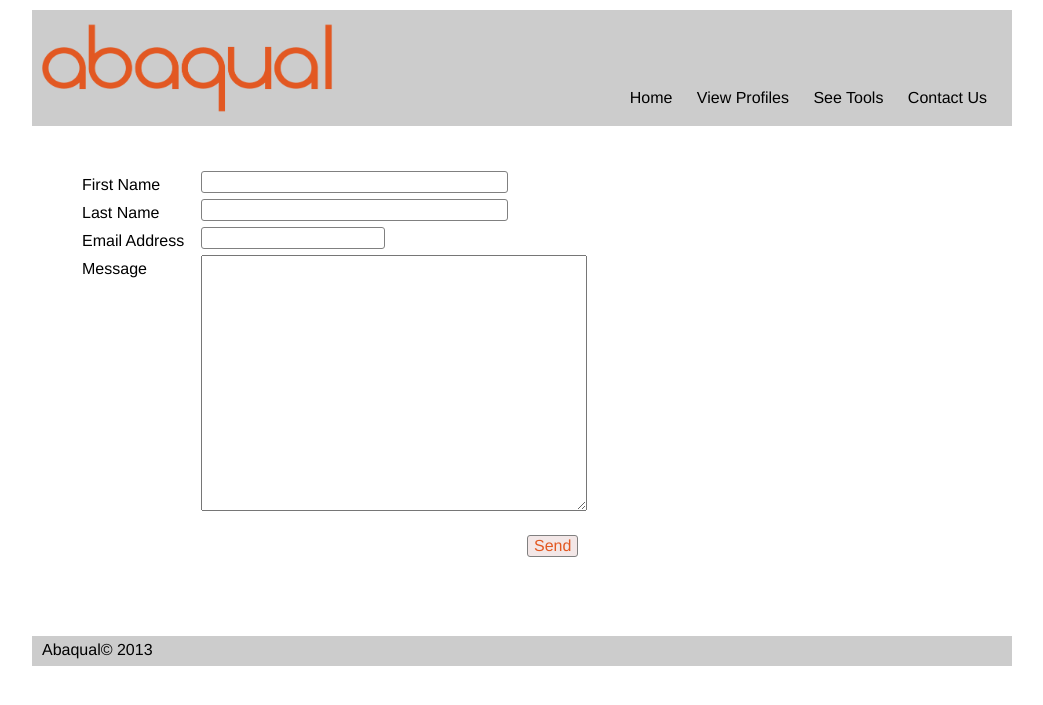
After one commit to shoeybi/abq_web, a Django app: page /contactus/ in a window 1280 px wide. The commit adds this page. Shown: the top 705 px of the page, without its empty margins (118-1161 px from the left). Run offline with Django 3.2, Linux system fonts and the light colour scheme; parts of the project's set-up code (start-up, migrations or seed data) failed here and were passed over.

Commit message:
added contact us page but it is not compelte

```diff
--- a/awd/abq/forms.py
+++ b/awd/abq/forms.py
@@ -4,6 +4,49 @@ from django.contrib.auth.models import User
 from django.forms import ModelForm
 from django.forms.util import ErrorDict, ErrorList
 from abq.models import AbqUser, Company, Workspace, Hardware, OS, Employment
+
+
+class ContactUsForm(forms.Form):
+
+    firstname = forms.CharField(max_length=100, label=(u'First Name'))
+    lastname = forms.CharField(max_length=100, label=(u'Last Name'))
+    email = forms.EmailField(label=(u'Email Address'))
+    message = forms.CharField(widget=forms.Textarea, label=(u'Message'))
+
+    # clean
+    def clean(self):
+        # first we need to get access to the original cleaned_data method
+        cleaned_data = super(ContactUsForm,self).clean()
+        # get the first name
+        firstname = cleaned_data.get('firstname')
+        if firstname == None :
+            if not self._errors:
+                self._errors = ErrorDict()
+            self._errors['firstname'] = ErrorList(
+                [u' First name is required.'])
+        # get the last name
+        lastname = cleaned_data.get('lastname')
+        if lastname == None :
+            if not self._errors:
+                self._errors = ErrorDict()
+            self._errors['lastname'] = ErrorList(
+                [u' Last name is required.'])
+        # get the email address
+        email = cleaned_data.get('email')
+        if email == None :
+            if not self._errors:
+                self._errors = ErrorDict()
+            self._errors['email'] = ErrorList(
+                [u' Email address is not valid.'])
+        # get the email address
+        message = cleaned_data.get('message')
+        if message == None :
+            if not self._errors:
+                self._errors = ErrorDict()
+            self._errors['message'] = ErrorList(
+                [u' Message is required.'])
+
+        return self.cleaned_data
 
 
 class EmploymentForm(forms.Form):
@@ -70,7 +113,6 @@ class EmploymentForm(forms.Form):
                     abqUser.user.username+' is already a member.')
         # make sure we return the cleaned_data
         return self.cleaned_data
-
 
 
 class EmploymentTerminationForm(forms.Form):
--- a/awd/abq/views.py
+++ b/awd/abq/views.py
@@ -12,7 +12,7 @@ from django.core.files import File
 from abq.misc import login_user_no_credentials, get_aws_region
 from abq.forms import LoginForm, RegistrationForm, CompanyRegForm, \
     WorkspaceLaunchForm, EmploymentForm, WorkspaceTerminateForm, \
-    EmploymentTerminationForm
+    EmploymentTerminationForm, ContactUsForm
 from abq.models import AbqUser, Company, OS, Hardware, Employment, \
     Workspace, Region
 import datetime, random, hashlib, threading
@@ -662,6 +662,29 @@ def RegistrationConfirmation(request,activation_key):
         return HttpResponseRedirect('/console/')
 
 
+
+def ContactUs(request):
+
+    # if the user is posting
+    if request.method == 'POST':
+        # populate the form from post
+        form = ContactUsForm(request.POST)
+        # if the form is valid
+        if form.is_valid():
+            print 'form is valid'
+            # redirect them to a thank you page
+
+    else:
+        # show them an empty form
+        form = ContactUsForm()
+
+
+    return render_to_response(
+        'contactus.html',
+        {'form': form},
+        context_instance=RequestContext(request))
+
+
 def LoginRequest(request):
 
     # if the user is already authenticated redirect them to profile
--- a/awd/awd/urls.py
+++ b/awd/awd/urls.py
@@ -37,16 +37,15 @@ urlpatterns = patterns(
     url(r'^employment-confirmation/(?P<activation_key>\w+)/$',
         'abq.views.EmploymentConfirmation'),
 
+    # contact us
+    url(r'^contactus/$','abq.views.ContactUs'),
 
 
     # base
     url(r'^base/$',TemplateView.as_view(template_name="base.html")),
 
-    # base
+    # test
     url(r'^test/$',TemplateView.as_view(template_name="mytests.html")),
-
-
-
 
 
     # Examples:
--- a/awd/static/css/awd.css
+++ b/awd/static/css/awd.css
@@ -303,7 +303,6 @@ a {
     vertical-align: top;
 }
 
-
 #company #team #invite {
     padding: 7px;
 }
@@ -322,7 +321,7 @@ a {
 }
 
 
-#registration {
+#registration, #contactus {
     text-align: left;
     margin-left: 40px;
     margin-top: 30px;
@@ -349,32 +348,23 @@ a {
     height: 30px;
 }
 
-
-
-
-
-
-
-
-
-
-
-/* ===================== */
-
-#registrationThankyou {
-		      padding:   50px;
-		      font-size: 1.3em;
+#contactus label {
+    display: inline-block;
+    width: 110px;
+    vertical-align: top;
+    padding: 5px;
 }
 
-
-#profilename {
-	     margin-top: -70px;
-	     margin-right: 120px;
-	     width: 300px;
-	     float: right;
-	     text-align: right;
+#contactus input[type="text"] {
+    width: 300px;
 }
 
-#profilename p {
-	     font-size: 1.3em;
+#contactus input[type="submit"] {
+    margin-top: 20px;
+    margin-left: 450px;
 }
+
+#contactus textarea {
+    width:380px;
+    height:250px;
+}
--- a/awd/templates/base.html
+++ b/awd/templates/base.html
@@ -53,7 +53,7 @@
 	    <a href="#"> See Tools </a>
 	  </li>
 	  <li>
-	    <a href="#"> Contact Us </a>
+	    <a href="/contactus/"> Contact Us </a>
 	  </li>
 	</ul>
       </div>
--- /dev/null
+++ b/awd/templates/contactus.html
@@ -0,0 +1,77 @@
+{% extends "base.html" %}
+
+{% block extrahead_base %}
+<title> Contact Us - Abaqual </title>
+{% endblock %}
+
+
+{% block content_base %}
+<div id="contactus">
+  <form method="post">
+  {% csrf_token %}
+
+  <div class="name">
+    <label
+       {% if form.firstname.errors %}
+       class="error_highlight"
+       {% endif %} >
+      First Name
+    </label>
+    {{ form.firstname }}
+    {% if form.firstname.errors %}
+    <p class="error_message">
+      {{ form.firstname.errors.as_text }}
+    </p>
+    {% endif %}
+  </div>
+
+  <div class="name">
+    <label
+       {% if form.lastname.errors %}
+       class="error_highlight"
+       {% endif %} >
+      Last Name
+    </label>
+    {{ form.lastname }}
+    {% if form.lastname.errors %}
+    <p class="error_message">
+      {{ form.lastname.errors.as_text }}
+    </p>
+    {% endif %}
+  </div>
+
+  <div class="name">
+    <label
+       {% if form.email.errors %}
+       class="error_highlight"
+       {% endif %} >
+      Email Address
+    </label>
+    {{ form.email }}
+    {% if form.email.errors %}
+    <p class="error_message">
+      {{ form.email.errors.as_text }}
+    </p>
+    {% endif %}
+  </div>
+
+  <div id="message">
+    <label
+       {% if form.message.errors %}
+       class="error_highlight"
+       {% endif %} >
+      Message
+    </label>
+    {{ form.message }}
+    {% if form.message.errors %}
+    <p class="error_message">
+      {{ form.message.errors.as_text }}
+    </p>
+    {% endif %}
+  </div>
+
+  <input type="submit" class="flamebutton" value="Send" />
+
+  </form>
+</div>
+{% endblock %}
--- a/awd/templates/home.html
+++ b/awd/templates/home.html
@@ -1,7 +1,7 @@
 {% extends "base.html" %}
 
 {% block extrahead_base %}
-<title> Home </title>
+<title> Home - Abaqual</title>
 {% endblock %}
 
 {% block extraheader_base %}
```
